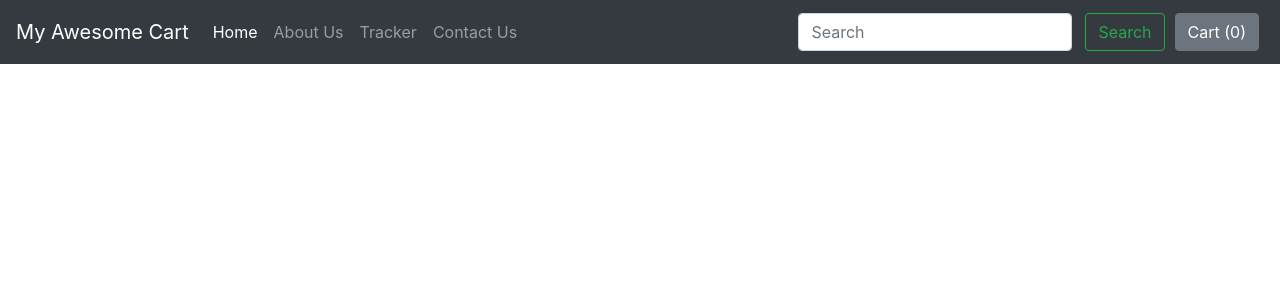
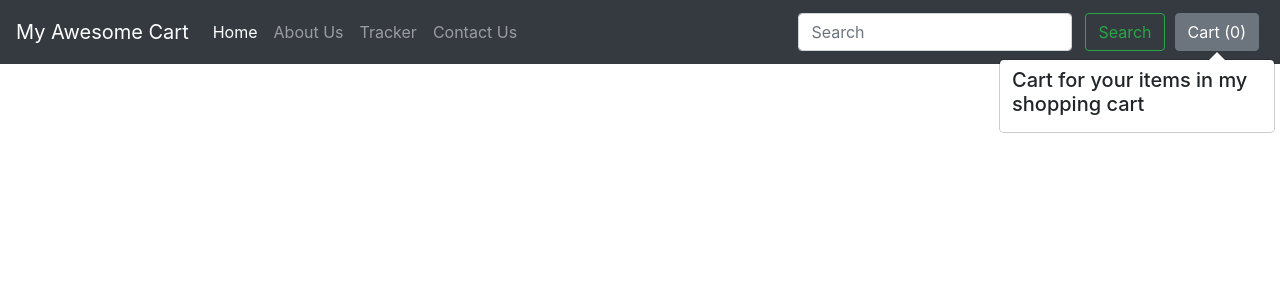
Before and after one commit to RyanBaig/My-Awesome-Cart, a Django app: template shop/templates/shop/index.html in a window 1280 px wide. Shown: the top 300 px of the page. Run offline with Django 4.2, Linux system fonts and the light colour scheme; the template is opened without the code that fills it: values that come from a table or form of the project are taken from there, others are empty; data comes from the database, SQL or seed files in the repository; some libraries are stand-ins or nearby versions.

Commit message:
added working cart popover

```diff
--- a/shop/templates/shop/basic.html
+++ b/shop/templates/shop/basic.html
@@ -72,38 +72,11 @@
         integrity="sha384-B0UglyR+jN6CkvvICOB2joaf5I4l3gm9GU6Hc1og6Ls7i6U/mkkaduKaBhlAXv9k"
         crossorigin="anonymous"></script>
 
-    <script>
+<script>
 
-
-    if (localStorage.getItem('cart') === null) {
-        var cart = {};
-
-    } else {
-        cart = JSON.parse(localStorage.getItem('cart'));
-        document.getElementById('cart').innerHTML = Object.keys(cart).length;
-    };
-
-    $('.cart').click(function () {
-
-        var idstr = this.id.toString();
-
-        if (cart[idstr] != undefined) {
-            cart[idstr] += 1;
-        } else {
-            cart[idstr] = 1;
-        };
-    console.log(cart)
-    localStorage.setItem('cart', JSON.stringify(cart));
-    document.getElementById('cart').innerHTML = Object.keys(cart).length;
-    });
-    document.getElementById('cart').innerHTML = Object.keys(cart).length;
-
-    $('#popcart').popover()
-
-    document.getElementById("popcart").setAttribute('data-content', '<h5>Cart for your items in My Awesome Cart</h5>');
+{% block comment %} //
+{% endblock comment %}
 </script>
-
-
     {% block js %}
 
     {% endblock %}
--- a/shop/templates/shop/index.html
+++ b/shop/templates/shop/index.html
@@ -77,12 +77,14 @@
                     {% for i in product %}
 
                     <div class="col-xs-3 col-sm-3 col-md-3">
-                        <div class="card" style="width: 18rem;">
+                        <div class="card align-items-center" style="width: 18rem;">
                             <img src='/media/{{ i.image }} ' class="card-img-top" alt="Product Thumbnail">
                             <div class="card-body">
-                                <h5 class="card-title">{{ i.product_name }}</h5>
-                                <p class="card-text">{{ i.desc}}</p>
+                                <h5 class="card-title" id="namepr{{ i.id}}">{{ i.product_name }}</h5>
+                                <p class="card-text">{{ i.desc|slice:"0:68" }}....</p>
+                                <span id="divpr{{ i.id }}" class="divpr">
                                 <button href="#" id="pr{{ i.id }}" class="btn btn-primary cart">Add to Cart</button>
+                                </span>
                                 <a href="/shop/products/{{ i.id }}"><button href="/shop/products/{{ i.id }}" id="vd{{ i.id }}" class="btn btn-primary">View Details</button></a>
                             </div>
                         </div>
@@ -136,5 +138,87 @@
 
 
 {% block js %}
+<script>
 
- {% endblock %}
+// Find out the cart value from local storage
+    if (localStorage.getItem('cart') === null) {
+        var cart = {};
+
+    } else {
+        cart = JSON.parse(localStorage.getItem('cart'));
+        document.getElementById('cart').innerHTML = Object.keys(cart).length;
+        updateCart(cart);
+    };
+    updateCart(cart);
+    // if the add to cart button is clicked, add/inceremenet the item
+    $('.cart').click(function () {
+
+        var idstr = this.id.toString();
+
+        if (cart[idstr] != undefined) {
+            cart[idstr] += 1;
+        } else {
+            cart[idstr] = 1;
+        };
+
+    localStorage.setItem('cart', JSON.stringify(cart));
+    document.getElementById('cart').innerHTML = Object.keys(cart).length;
+    // add popover to cart
+    $('#popcart').popover()
+    updatePopover(cart);
+    });
+    document.getElementById('cart').innerHTML = Object.keys(cart).length;
+
+
+
+function updateCart(cart) {
+    for (var item in cart) {
+        document.getElementById('div' + item).innerHTML = "<button id='minus" + item + "' class='btn btn-primary minus'>-</button> <span id='val" + item + "''>" + cart[item] + "</span> <button id='plus" + item + "' class='btn btn-primary plus'> + </button>";
+    }
+    localStorage.setItem('cart', JSON.stringify(cart));
+    document.getElementById('cart').innerHTML = Object.keys(cart).length;
+    updatePopover(cart);
+}
+
+$('.cart').click(function() {
+    var idstr = this.id.toString();
+    if (cart[idstr] != undefined) {
+        cart[idstr] = cart[idstr] + 1;
+    } else {
+        cart[idstr] = 1;
+    }
+    updateCart(cart);   // Calling the function
+
+});
+
+// If plus or minus button is clicked, change the cart as well as the display value
+$('.divpr').on("click", "button.minus", function() {
+    a = this.id.slice(7, );
+    cart['pr' + a] = cart['pr' + a] - 1;
+    cart['pr' + a] = Math.max(0, cart['pr' + a]);
+    document.getElementById('valpr' + a).innerHTML = cart['pr' + a];
+    updateCart(cart);
+});
+$('.divpr').on("click", "button.plus", function() {
+    a = this.id.slice(6, );
+    cart['pr' + a] = cart['pr' + a] + 1;
+    document.getElementById('valpr' + a).innerHTML = cart['pr' + a];
+    updateCart(cart);
+});
+
+function updatePopover(cart) {
+
+    var popStr = "";
+    popStr = popStr + "<h5> Cart for your items in my shopping cart </h5><div class='mx-2 my-2'>";
+    var i = 1;
+    for (var item in cart){
+        popStr = popStr + "<strong>" + i + "</strong>. ";
+        popStr = popStr + document.getElementById('name' + item).innerHTML.slice(0, 19) + "... Qty: " + "<strong>" + cart[item] + "</strong>" + '<br>' + "<button class='btn btn-primary' onclick='localStorage.clear();'>Clear Storage</button>";
+        i = i+1;
+    }
+    popStr = popStr + "</div>"
+    document.getElementById('popcart').setAttribute('data-content', popStr);
+    $('#popcart').popover('show');
+}
+</script>
+{% endblock %}
```
